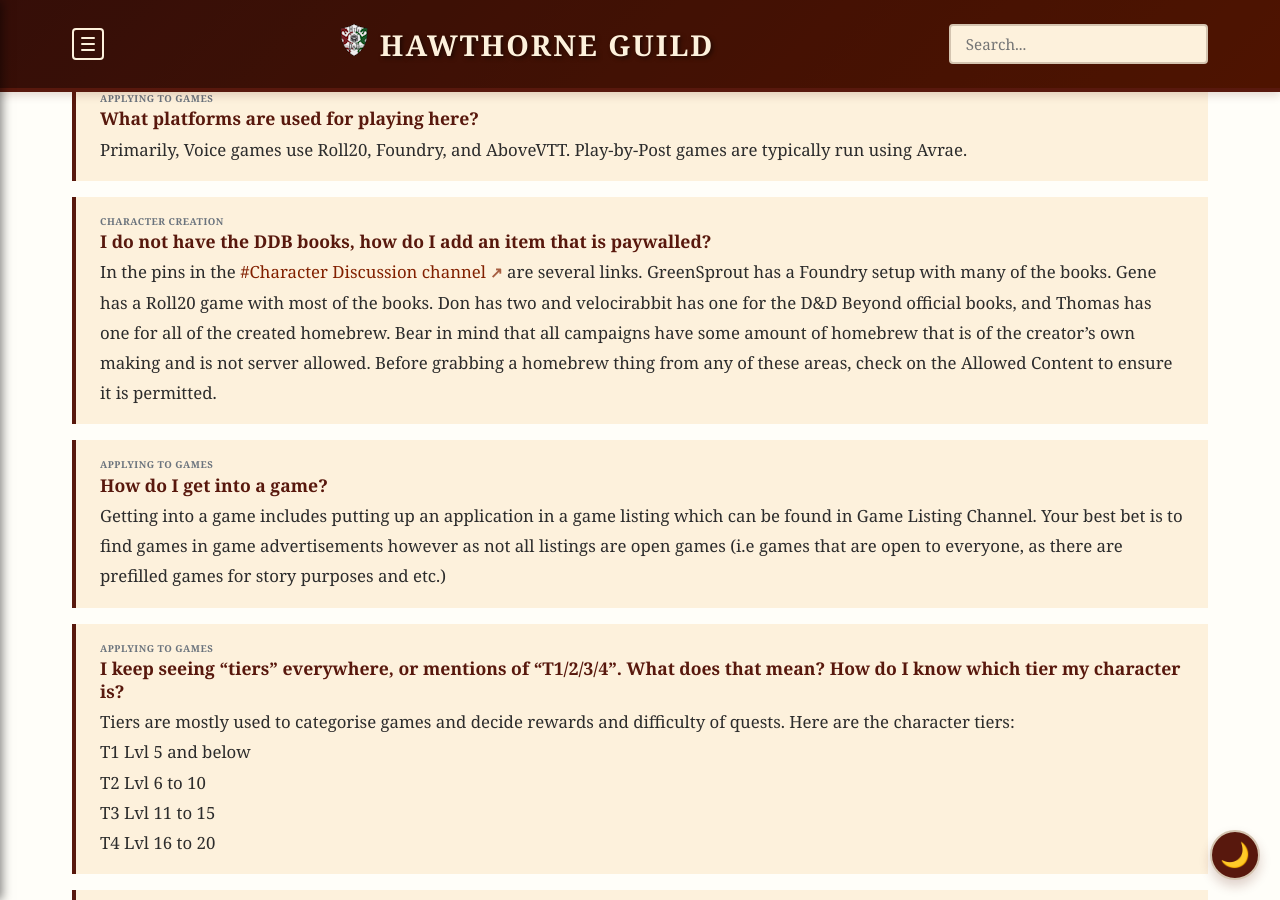
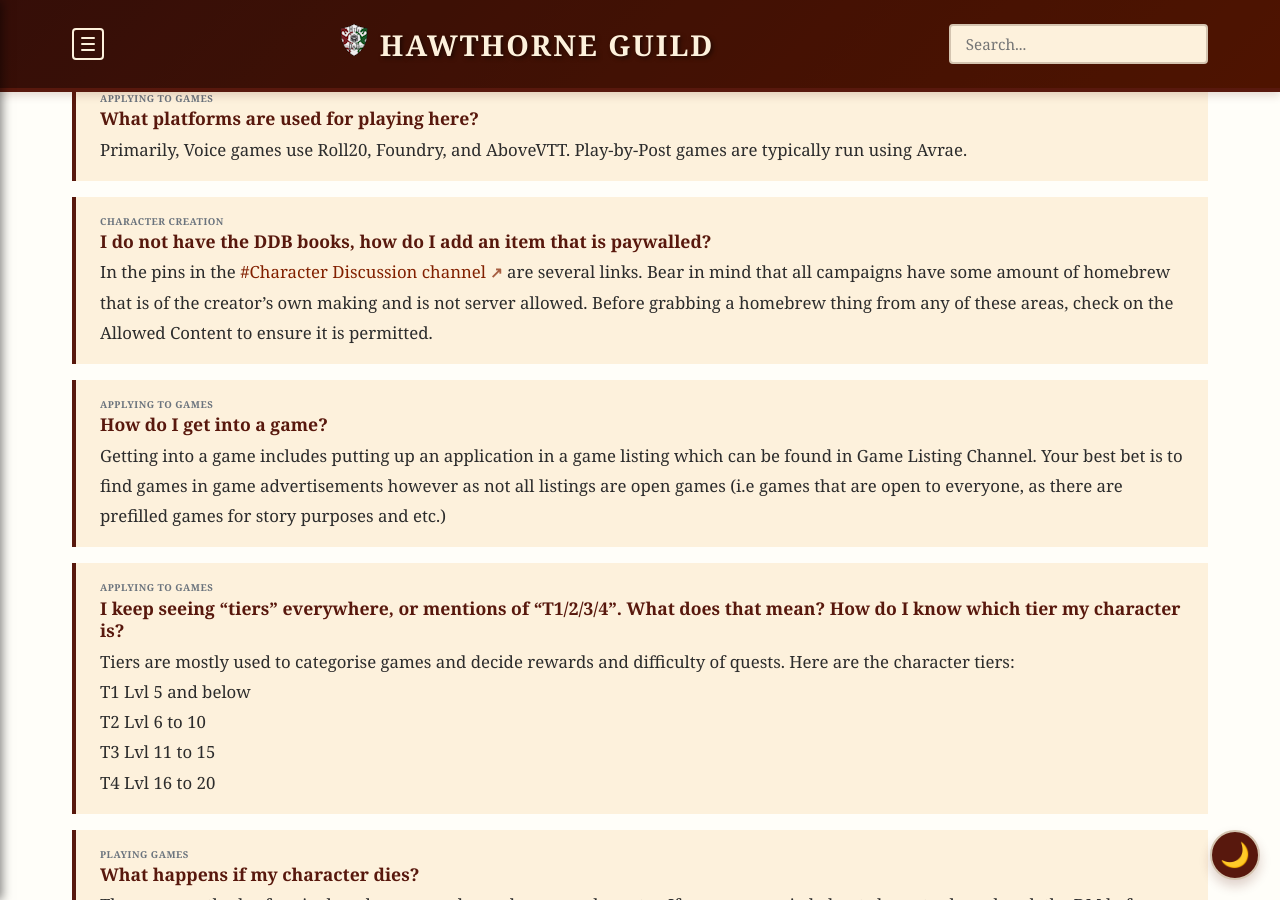
Before and after one commit to coconutswallow/Guides, a Jekyll site: the page built from faq.html, in a window 1280 px wide and 900 px high, scrolled down 3115 px. Built offline with Jekyll 4.4.1, drawn with Linux system fonts in a browser that asks for light colours; comment, search, counter and statistics services are not loaded.

Commit message:
campaign remove names

```diff
--- a/_data/faqs.yml
+++ b/_data/faqs.yml
@@ -77,7 +77,7 @@
   - question: I do not have the DDB books, how do I add an item that is paywalled?
     category: Character Creation
     answer: |-
-      In the pins in the [#Character Discussion channel](https://discord.com/channels/308324031478890497/617820317389160471) are several links.  GreenSprout has a Foundry setup with many of the books.  Gene has a Roll20 game with most of the books.  Don has two and velocirabbit has one for the D&D Beyond official books, and Thomas has one for all of the created homebrew.  Bear in mind that all campaigns have some amount of homebrew that is of the creator’s own making and is not server allowed.  Before grabbing a homebrew thing from any of these areas, check on the Allowed Content to ensure it is permitted.
+      In the pins in the [#Character Discussion channel](https://discord.com/channels/308324031478890497/617820317389160471) are several links.  Bear in mind that all campaigns have some amount of homebrew that is of the creator’s own making and is not server allowed.  Before grabbing a homebrew thing from any of these areas, check on the Allowed Content to ensure it is permitted.
   - question: How do I get into a game?
     category: Applying to Games
     answer: |-
--- a/tools/faqs - Sheet1.tsv
+++ b/tools/faqs - Sheet1.tsv
@@ -16,7 +16,7 @@
 I am completely new to DND. Is there somewhere I can learn before playing?	General	There are semi-regular New Player Workshops, run by the Community Guides team.  Those frequently go over basic D&D stuff.  Additionally, you can ask in [#Rules Discussion](https://discord.com/channels/308324031478890497/617821067477778452) if you have a couple of specific questions.  Aside from that, reading the [Free Rules](https://www.dndbeyond.com/srd) for the version you intend to play is a fantastic start.
 The listings ask for a token. Where do I make one?	Applying to Games	You can find many throughout the internet.  You can use any you like, but here are a couple of the more common ones:  [Heroic Token](https://heroictoken.com/) or  [Roll Advantage](https://rolladvantage.com/tokenstamp/)
 What platforms are used for playing here?	Applying to Games	Primarily, Voice games use Roll20, Foundry, and AboveVTT.  Play-by-Post games are typically run using Avrae.
-I do not have the DDB books, how do I add an item that is paywalled?	Character Creation	In the pins in the [#Character Discussion channel](https://discord.com/channels/308324031478890497/617820317389160471) are several links.  GreenSprout has a Foundry setup with many of the books.  Gene has a Roll20 game with most of the books.  Don has two and velocirabbit has one for the D&D Beyond official books, and Thomas has one for all of the created homebrew.  Bear in mind that all campaigns have some amount of homebrew that is of the creator’s own making and is not server allowed.  Before grabbing a homebrew thing from any of these areas, check on the Allowed Content to ensure it is permitted.
+I do not have the DDB books, how do I add an item that is paywalled?	Character Creation	In the pins in the [#Character Discussion channel](https://discord.com/channels/308324031478890497/617820317389160471) are several links.  Bear in mind that all campaigns have some amount of homebrew that is of the creator’s own making and is not server allowed.  Before grabbing a homebrew thing from any of these areas, check on the Allowed Content to ensure it is permitted.
 How do I get into a game?	Applying to Games	Getting into a game includes putting up an application in a game listing which can be found in Game Listing Channel. Your best bet is to find games in game advertisements however as not all listings are open games (i.e games that are open to everyone, as there are prefilled games for story purposes and etc.)
 I keep seeing “tiers” everywhere, or mentions of “T1/2/3/4”. What does that mean? How do I know which tier my character is?	Applying to Games	Tiers are mostly used to categorise games and decide rewards and difficulty of quests. Here are the character tiers: \n T1 Lvl 5 and below \n T2 Lvl 6 to 10 \n T3 Lvl 11 to 15 \n T4 Lvl 16 to 20 \n
 What happens if my character dies?	Playing Games	There are methods of revival, and you may also make a new character. If you are worried about character loss, do ask the DM before playing, as they will know whether losing your character will be likely or otherwise in their session.
```
